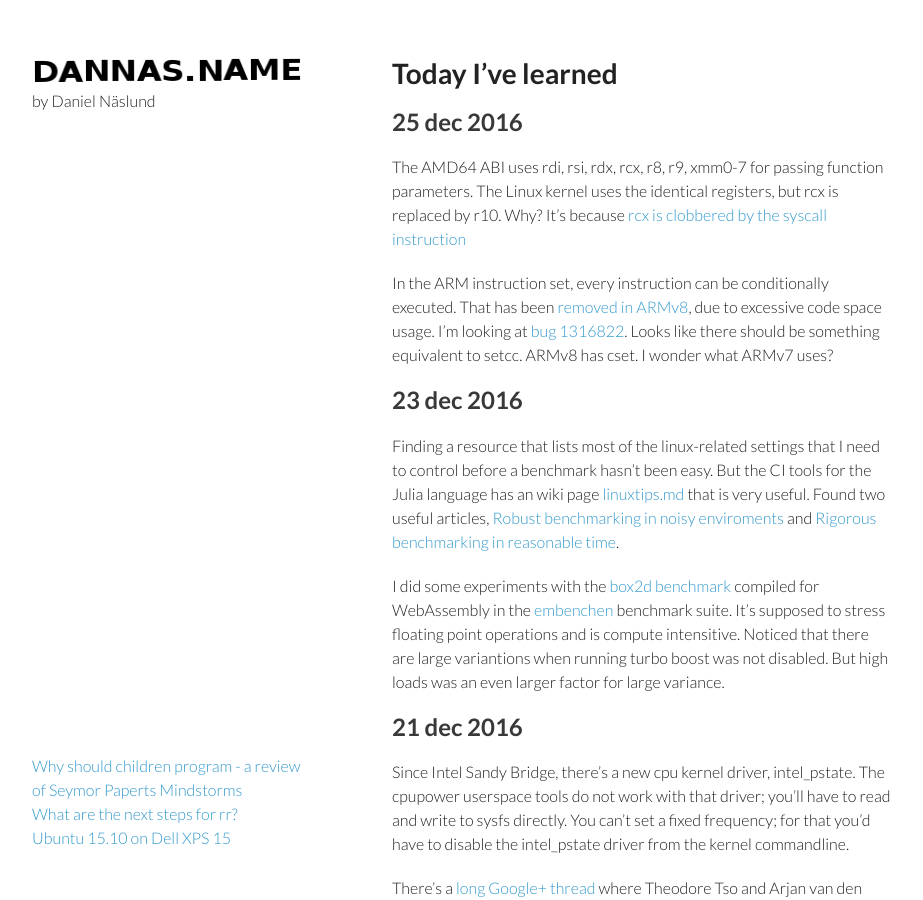
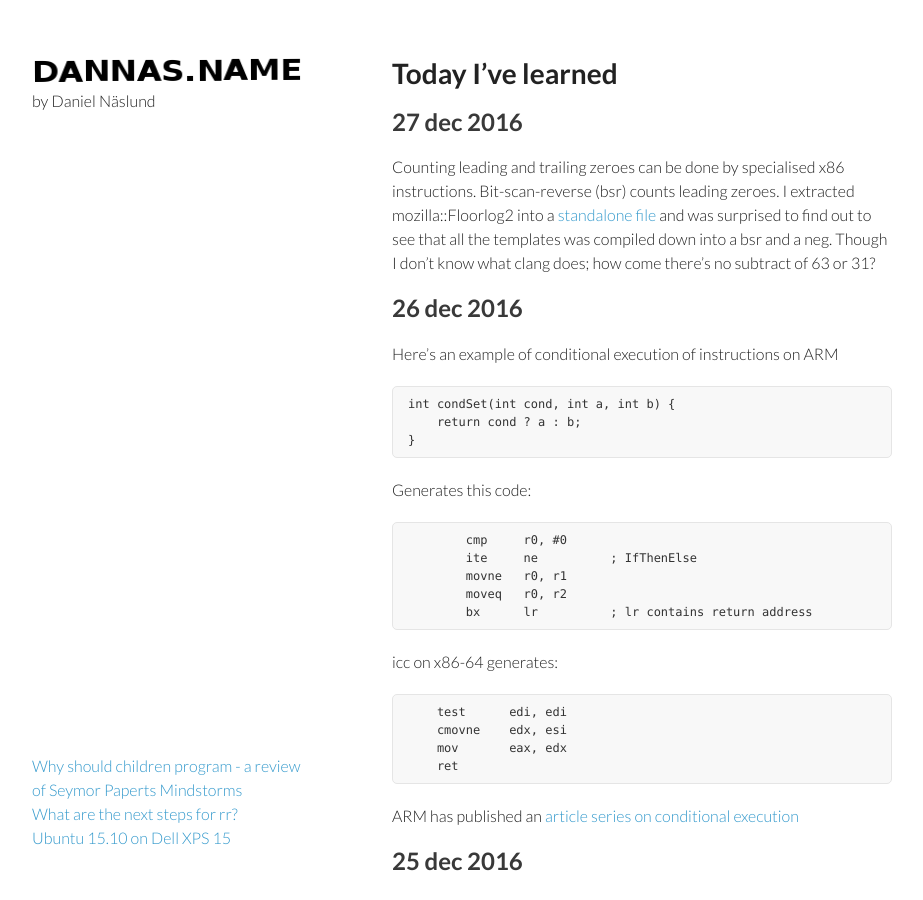
Before and after one commit to dannas/dannas.github.com, a Jekyll site: the page built from TIL.markdown, in a window 1280 px wide and 900 px high. Shown: the whole window, without its empty margins (178-1101 px from the left). Built offline with Jekyll 4.4.1, drawn with Linux system fonts in a browser that asks for light colours; our own code applies the rules of GitHub Pages for plain Markdown files.

Commit message:
Another TIL

```diff
--- a/TIL.markdown
+++ b/TIL.markdown
@@ -1,4 +1,36 @@
 # Today I've learned
+
+## 27 dec 2016
+Counting leading and trailing zeroes can be done by specialised x86
+instructions. Bit-scan-reverse (bsr) counts leading zeroes.
+I extracted mozilla::Floorlog2 into a [standalone
+file](https://godbolt.org/g/5zR0Fr) and was surprised to find out to see that
+all the templates was compiled down into a bsr and a neg. Though I don't know
+what clang does; how come there's no subtract of 63 or 31?
+
+## 26 dec 2016
+Here's an example of conditional execution of instructions on ARM
+
+    int condSet(int cond, int a, int b) {
+        return cond ? a : b;
+    }
+
+Generates this code:
+
+            cmp     r0, #0
+            ite     ne          ; IfThenElse
+            movne   r0, r1
+            moveq   r0, r2
+            bx      lr          ; lr contains return address
+
+icc on x86-64 generates:
+
+        test      edi, edi
+        cmovne    edx, esi
+        mov       eax, edx
+        ret
+
+ARM has published an [article series on conditional execution](https://www.community.arm.com/processors/b/blog/posts/condition-codes-3-conditional-execution-in-thumb-2)
 
 ## 25 dec 2016
 The AMD64 ABI uses rdi, rsi, rdx, rcx, r8, r9, xmm0-7 for passing function
```
